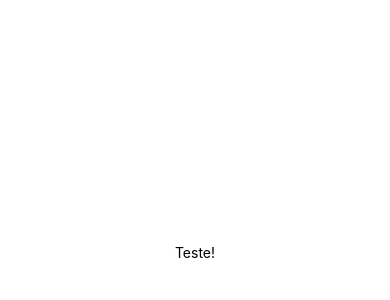
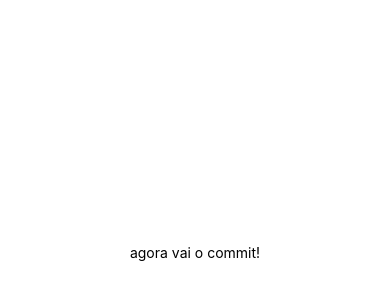
Before and after one commit to Taylapas/App-ToDo, a React Native app: screen / in a window 390 px wide. Shown: the part 170-470 px from the top of the page. Built offline with nearby package versions, Linux system fonts and the light colour scheme.

Commit message:
commit teste

```diff
--- a/App.js
+++ b/App.js
@@ -4,7 +4,7 @@ import { StyleSheet, Text, View } from 'react-native';
 export default function App() {
   return (
     <View style={styles.container}>
-      <Text>Teste!</Text>
+      <Text>agora vai o commit!</Text>
       <StatusBar style="auto" />
     </View>
   );
```
